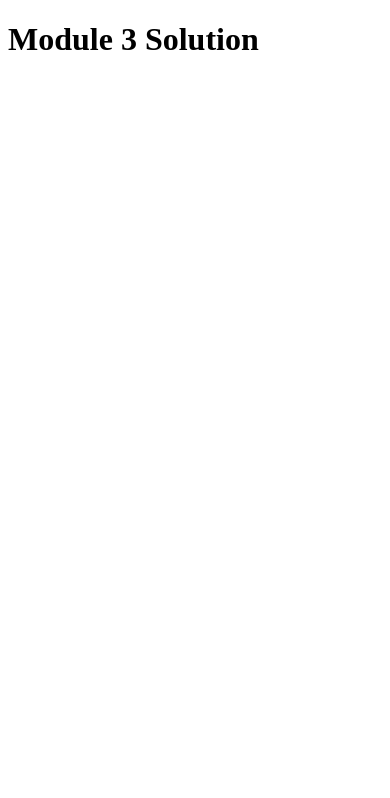
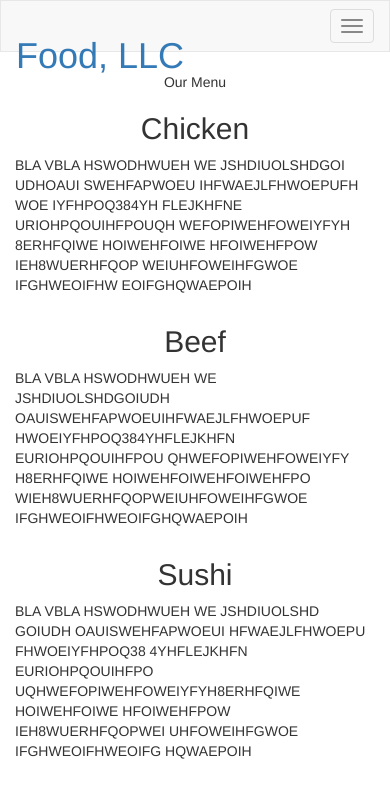
Before and after one commit to amirulazmi1x7/Coursera-Assignment, a plain HTML site: page module3-solution/index.html in a window 390 px wide. Drawn offline with nearby package versions, Linux system fonts and the light colour scheme.

Commit message:
Assignment Solution updated

```diff
--- a/module3-solution/index.html
+++ b/module3-solution/index.html
@@ -1,11 +1,76 @@
-<!DOCTYPE html>
+<!doctype html>
 <html lang="en">
-<head>
-  <meta charset="UTF-8" />
-  <meta name="viewport" content="width=device-width, initial-scale=1.0" />
-  <title>Module 3 Solution</title>
-</head>
+  <head>
+    <meta charset="utf-8">
+    <meta http-equiv="X-UA-Compatible" content="IE=edge">
+    <meta name="viewport" content="width=device-width, initial-scale=1">
+
+    <!-- HTML5 shim and Respond.js for IE8 support of HTML5 elements and media queries -->
+    <!-- WARNING: Respond.js doesn't work if you view the page via file:// -->
+    <!--[if lt IE 9]>
+      <script src="https://oss.maxcdn.com/html5shiv/3.7.2/html5shiv.min.js"></script>
+      <script src="https://oss.maxcdn.com/respond/1.4.2/respond.min.js"></script>
+    <![endif]-->
+
+    <title>Module3 Assignment</title>
+    <link rel="stylesheet" href="css/bootstrap.min.css">
+    <link rel="stylesheet" href="css/styles.css">
+  </head>
 <body>
-  <h1>Module 3 Solution</h1>
+  <header>
+    <nav id="header-nav" class="navbar navbar-default">
+      <div class="container">
+        <div class="navbar-header">
+          <div class="navbar-brand">
+            <a href="index.html"><h1>Food, LLC</h1></a>
+          </div>
+
+          <button type="button"
+            class="navbar-toggle collapsed"
+            data-toggle= "collapse"
+            data-target= "#collapsable-nav"
+            aria-expanded="false">
+              <span class="sr-only">Toggle navigation</span>
+              <span class="icon-bar"></span>
+              <span class="icon-bar"></span>
+              <span class="icon-bar"></span>
+            </button>
+        </div>
+
+        <div id="collapsable-nav" class="collapse navbar-collapse">
+          <ul id="nav-list" class="nav navbar-nav navbar-right">
+            <li class="visible-xs"><a href="#Chicken-box">Chicken</a></li>
+            <li class="visible-xs"><a href="#Beef-box">Beef</a></li>
+            <li class="visible-xs"><a href="#Sushi-box">Sushi</a></li>
+          </ul>
+        </div>
+      </div>
+    </nav>
+  </header>
+
+  <div class="text-center">
+    <span id="menu-text">Our Menu</span>
+  </div>
+
+  <div id="main-content" class="container">
+    <div id="home-tiles" class="row">
+      <div id ="Chicken-box" class="col-xs-12" >
+        <h2 class="text-center">Chicken</h2>
+          <p class="food-description">BLA VBLA HSWODHWUEH WE JSHDIUOLSHDGOI UDHOAUI SWEHFAPWOEU IHFWAEJLFHWOEPUFH WOE IYFHPOQ384YH FLEJKHFNE URIOHPQOUIHFPOUQH WEFOPIWEHFOWEIYFYH 8ERHFQIWE HOIWEHFOIWE HFOIWEHFPOW IEH8WUERHFQOP WEIUHFOWEIHFGWOE IFGHWEOIFHW EOIFGHQWAEPOIH</p>
+      </div>
+      <div id="Beef-box" class="col-xs-12">
+        <h2 class="text-center">Beef</h2>
+          <p class="food-description">BLA VBLA HSWODHWUEH WE JSHDIUOLSHDGOIUDH OAUISWEHFAPWOEUIHFWAEJLFHWOEPUF HWOEIYFHPOQ384YHFLEJKHFN EURIOHPQOUIHFPOU QHWEFOPIWEHFOWEIYFY H8ERHFQIWE HOIWEHFOIWEHFOIWEHFPO WIEH8WUERHFQOPWEIUHFOWEIHFGWOE IFGHWEOIFHWEOIFGHQWAEPOIH</p>
+        </div>
+      <div id="Sushi-box" class="col-xs-12">
+        <h2 class="text-center">Sushi</h2>
+          <p class="food-description">BLA VBLA HSWODHWUEH WE JSHDIUOLSHD GOIUDH OAUISWEHFAPWOEUI HFWAEJLFHWOEPU FHWOEIYFHPOQ38 4YHFLEJKHFN EURIOHPQOUIHFPO UQHWEFOPIWEHFOWEIYFYH8ERHFQIWE HOIWEHFOIWE HFOIWEHFPOW IEH8WUERHFQOPWEI UHFOWEIHFGWOE IFGHWEOIFHWEOIFG HQWAEPOIH</p>
+      </div>
+    </div>
+  </div>
+  <!-- jQuery (Bootstrap JS plugins depend on it) -->
+  <script src="js/jquery-1.11.3.min.js"></script>
+  <script src="js/bootstrap.min.js"></script>
+  <script src="js/script.js"></script>
 </body>
 </html>
```
